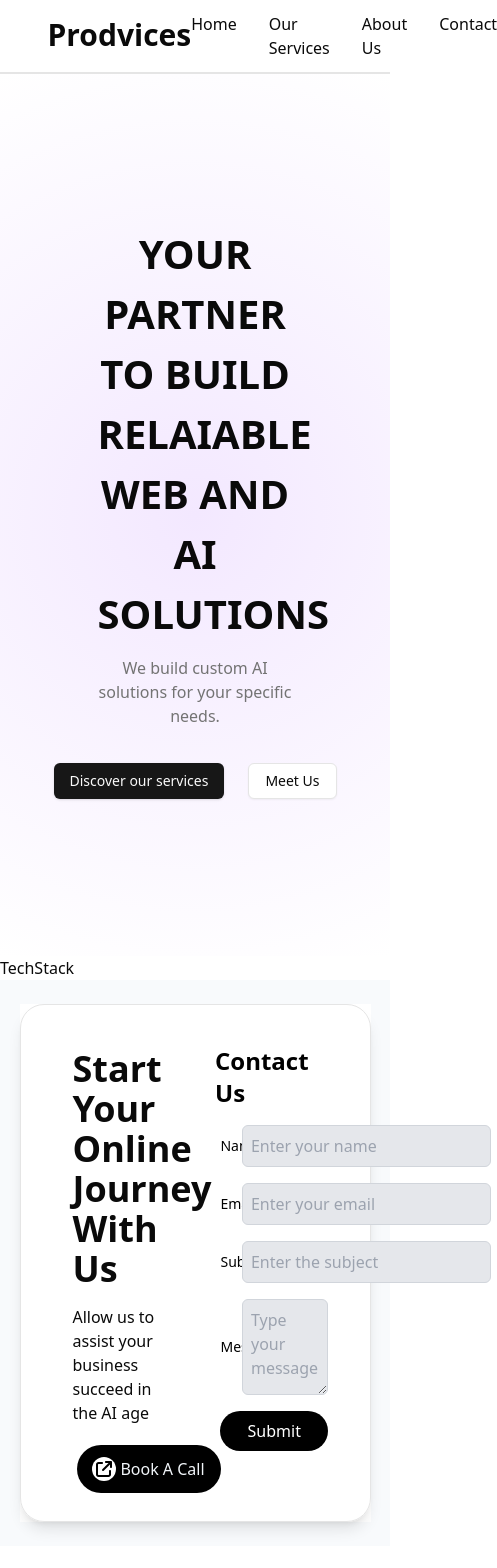
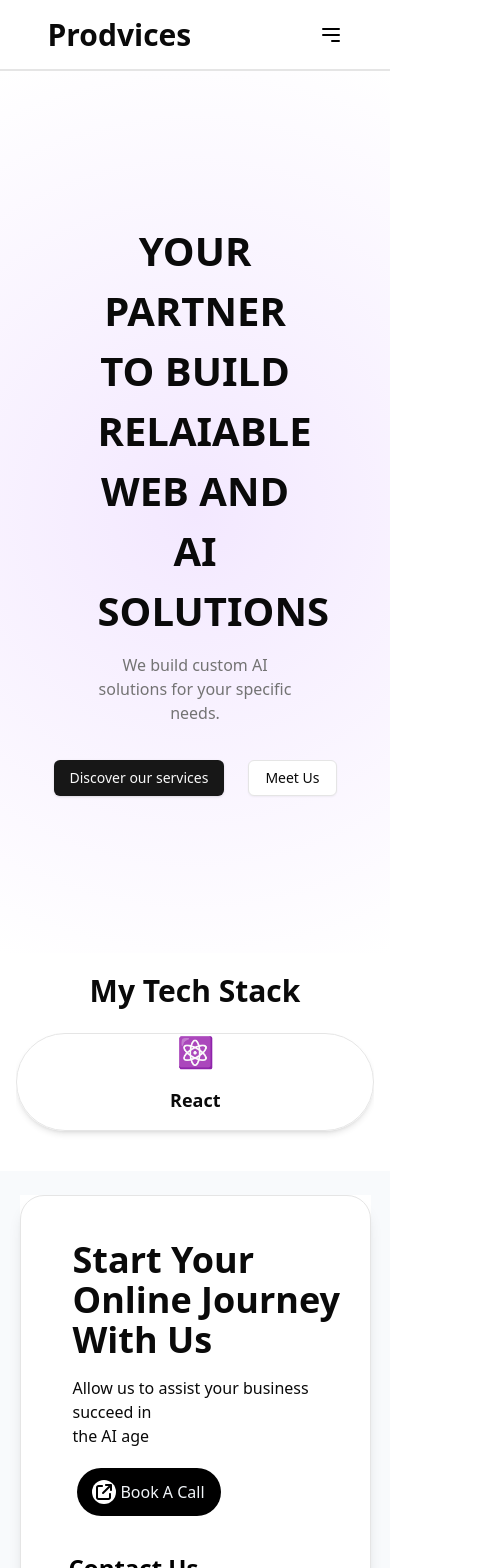
Before and after one commit to riyan04/prodvices, a Next.js app: page / in a window 390 px wide. Shown: the top 1568 px of the page, 497 px wide, since content can reach past the window. Before the commit the page ends 1546 px from the top, so only its background shows below. Built offline with nearby package versions, Linux system fonts and the light colour scheme.

Commit message:
responsive ness and craousal

```diff
--- a/package.json
+++ b/package.json
@@ -19,6 +19,7 @@
     "react": "^19.0.0",
     "react-dom": "^19.0.0",
     "react-icons": "^5.4.0",
+    "swiper": "^11.2.1",
     "tailwind-merge": "^2.6.0",
     "tailwindcss-animate": "^1.0.7"
   },
--- a/src/app/components/Contact.tsx
+++ b/src/app/components/Contact.tsx
@@ -7,8 +7,8 @@ interface FormData {
   subject: string;
   message: string;
 }
+
 const ContactUs: React.FC = () => {
-
   const [formData, setFormData] = useState<FormData>({
     name: "",
     email: "",
@@ -32,14 +32,16 @@ const ContactUs: React.FC = () => {
     });
   };
 
-
-  return <>
-    <>
-      <div className=" p-7 flex rounded-3xl border shadow-lg">
-        <div className="w-[50%]">
-          <h1 className="mt-4 font-bold pl-6 text-4xl">Start Your Online Journey <br /> With Us</h1>
-          <p className="pl-6 mt-4 text-l">Allow us to assist your business succeed in <br /> the AI age</p>
-
+  return (
+    <div className="p-7 flex flex-col lg:flex-row rounded-3xl border shadow-lg">
+      {/* Left Section */}
+      <div className="w-full lg:w-[50%] mb-6 lg:mb-0">
+        <h1 className="mt-4 font-bold pl-6 text-4xl">
+          Start Your Online Journey <br /> With Us
+        </h1>
+        <p className="pl-6 mt-4 text-l">
+          Allow us to assist your business succeed in <br /> the AI age
+        </p>
         <button className="flex items-center justify-center w-[9rem] h-[3rem] bg-black rounded-full mt-5 ml-7 text-slate-100">
           <div className="flex items-center justify-center bg-white p-1 rounded-full h-6 w-6">
             <svg
@@ -52,20 +54,48 @@ const ContactUs: React.FC = () => {
           </div>
           <span className="ml-1">Book A Call</span>
         </button>
+      </div>
 
-
-
-        </div>
-        <div className='w-[50%] '>
-          <h2 className="text-2xl font-bold text-black mb-4 mt-3 ml-5 block">Contact Us</h2>
-          <form onSubmit={handleSubmit} className="ml-3 flex flex-col items-center space-y-4">
+      {/* Right Section */}
+      <div className="w-full lg:w-[50%]">
+        <h2 className="text-2xl font-bold text-black mb-4 mt-3 ml-5 block">
+          Contact Us
+        </h2>
+        <form
+          onSubmit={handleSubmit}
+          className="ml-3 flex flex-col items-center space-y-4"
+        >
           {[
-              { id: "name", type: "text", value: formData.name, placeholder: "Enter your name", label: "Name" },
-              { id: "email", type: "email", value: formData.email, placeholder: "Enter your email", label: "Email" },
-              { id: "subject", type: "text", value: formData.subject, placeholder: "Enter the subject", label: "Subject" },
-              { id: "message", type: "textarea", value: formData.message, placeholder: "Type your message", label: "Message" },
+            {
+              id: "name",
+              type: "text",
+              value: formData.name,
+              placeholder: "Enter your name",
+              label: "Name",
+            },
+            {
+              id: "email",
+              type: "email",
+              value: formData.email,
+              placeholder: "Enter your email",
+              label: "Email",
+            },
+            {
+              id: "subject",
+              type: "text",
+              value: formData.subject,
+              placeholder: "Enter the subject",
+              label: "Subject",
+            },
+            {
+              id: "message",
+              type: "textarea",
+              value: formData.message,
+              placeholder: "Type your message",
+              label: "Message",
+            },
           ].map(({ id, type, value, placeholder, label }) => (
-              <div key={id} className="flex w-[80%] items-center">
+            <div key={id} className="flex w-full lg:w-[80%] items-center">
               <label
                 htmlFor={id}
                 className="block w-[20%] text-sm font-medium text-black"
@@ -99,16 +129,14 @@ const ContactUs: React.FC = () => {
 
           <button
             type="submit"
-              className="w-[80%] bg-black text-white py-2 px-4 rounded-full"
+            className="w-full lg:w-[80%] bg-black text-white py-2 px-4 rounded-full"
           >
             Submit
           </button>
         </form>
-
       </div>
     </div>
-    </>
-  </>
-}
+  );
+};
 
 export default ContactUs;
--- a/src/app/components/Navbar.tsx
+++ b/src/app/components/Navbar.tsx
@@ -1,29 +1,72 @@
-import Link from "next/link"
-
-
+'use client'
+import { useState } from "react";
+import Link from "next/link";
 
 const Navbar = () => {
+  const [isMenuOpen, setIsMenuOpen] = useState(false);
+
+  const toggleMenu = () => {
+    setIsMenuOpen(!isMenuOpen);
+  };
+
   return (
-    <div className=" px-7 py-3 flex justify-between">
-        <div>
-            <h1 className=" text-[30px] font-bold ">Prodvices</h1>
+    <div className="px-7 py-3 flex justify-between items-center">
+      {/* Brand Section */}
+      <div>
+        <h1 className="text-[30px] font-bold">Prodvices</h1>
+      </div>
+
+      {/* Desktop Menu */}
+      <div className="hidden md:flex justify-end gap-8">
+        <Link href={"#"}>Home</Link>
+        <Link href={"#"}>Our Services</Link>
+        <Link href={"#"}>About Us</Link>
+        <Link href={"#"}>Contact</Link>
+      </div>
+
+      {/* Mobile Menu Toggle */}
+      <div className="md:hidden flex items-center">
+        <button
+          onClick={toggleMenu}
+          className="text-black focus:outline-none"
+          aria-label="Toggle Menu"
+        >
+          <svg
+            xmlns="http://www.w3.org/2000/svg"
+            className="h-6 w-6"
+            fill="none"
+            viewBox="0 0 24 24"
+            stroke="currentColor"
+            strokeWidth={2}
+          >
+            {isMenuOpen ? (
+              <path
+                strokeLinecap="round"
+                strokeLinejoin="round"
+                d="M6 18L18 6M6 6l12 12"
+              />
+            ) : (
+              <path
+                strokeLinecap="round"
+                strokeLinejoin="round"
+                d="M4 6h16M4 12h16m-7 6h7"
+              />
+            )}
+          </svg>
+        </button>
+      </div>
+
+      {/* Mobile Menu */}
+      {isMenuOpen && (
+        <div className="absolute top-16 right-7 bg-white shadow-lg rounded-lg p-5 flex flex-col items-start gap-4 z-10 md:hidden">
+          <Link href={"#"}>Home</Link>
+          <Link href={"#"}>Our Services</Link>
+          <Link href={"#"}>About Us</Link>
+          <Link href={"#"}>Contact</Link>
         </div>
-        <div className=" flex justify-end gap-8 my-auto">
-            <Link href={"#"}>
-                Home
-            </Link>
-            <Link href={"#"}>
-                Our Services
-            </Link>
-            <Link href={"#"}>
-                About Us
-            </Link>
-            <Link href={"#"}>
-                Contact
-            </Link>
-        </div>
+      )}
     </div>
-  )
-}
+  );
+};
 
-export default Navbar
+export default Navbar;
--- a/src/app/components/TechStack.tsx
+++ b/src/app/components/TechStack.tsx
@@ -1,9 +1,56 @@
+'use client';
 
+import React from "react";
+import { Swiper, SwiperSlide } from "swiper/react";
+import "swiper/css";
+import { Autoplay } from "swiper/modules";
+import "swiper/css/autoplay";
 
-const TechStack = () => {
+type TechStack = {
+  name: string;
+  icon: string;
+};
+
+const techStack: TechStack[] = [
+  { name: "JavaScript", icon: "🟨" },
+  { name: "React", icon: "⚛️" },
+  { name: "Node.js", icon: "🟩" },
+  { name: "NestJS", icon: "🔺" },
+  { name: "Docker", icon: "🐳" },
+  { name: "PostgreSQL", icon: "🐘" },
+  { name: "MongoDB", icon: "🍃" },
+  { name: "TypeORM", icon: "🛠️" },
+];
+
+const TechStackCarousel: React.FC = () => {
   return (
-    <div>TechStack</div>
-  )
-}
+    <div className="w-11/12 max-w-6xl mx-auto text-center mb-5 mt-5">
+      <h2 className="text-3xl font-bold mb-6">My Tech Stack</h2>
+      <Swiper
+        modules={[Autoplay]}
+        spaceBetween={20}
+        autoplay={{ delay: 2000, disableOnInteraction: false }}
+        loop={true}
+        breakpoints={{
+          320: { slidesPerView: 1 },
+          480: { slidesPerView: 2 },
+          768: { slidesPerView: 3 },
+          1024: { slidesPerView: 4 },
+          1440: { slidesPerView: 5 },
+        }}
+      >
+        {techStack.map((tech) => (
+          <SwiperSlide
+            key={tech.name}
+            className="flex flex-col items-center justify-center  border  rounded-full shadow-md mb-5"
+          >
+            <div className="text-3xl md:text-6xl mb-4">{tech.icon}</div>
+            <p className="font-semibold text-lg md:text-xl mb-4">{tech.name}</p>
+          </SwiperSlide>
+        ))}
+      </Swiper>
+    </div>
+  );
+};
 
-export default TechStack
+export default TechStackCarousel;
```
Also changed, not shown: 1 other file (tests, documents, lock files or other folders). Lines whose indentation alone changed are shown as unchanged.
